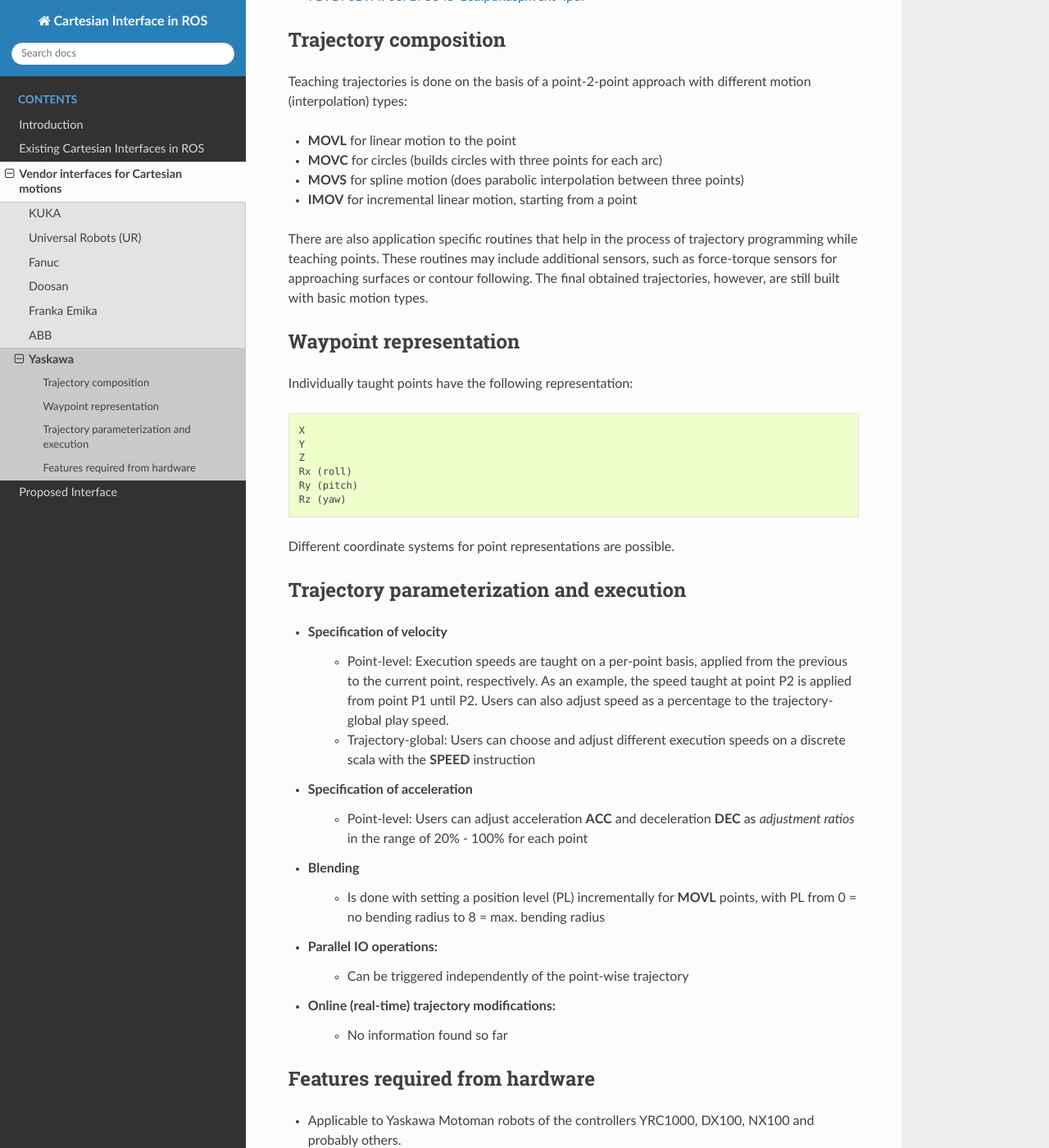
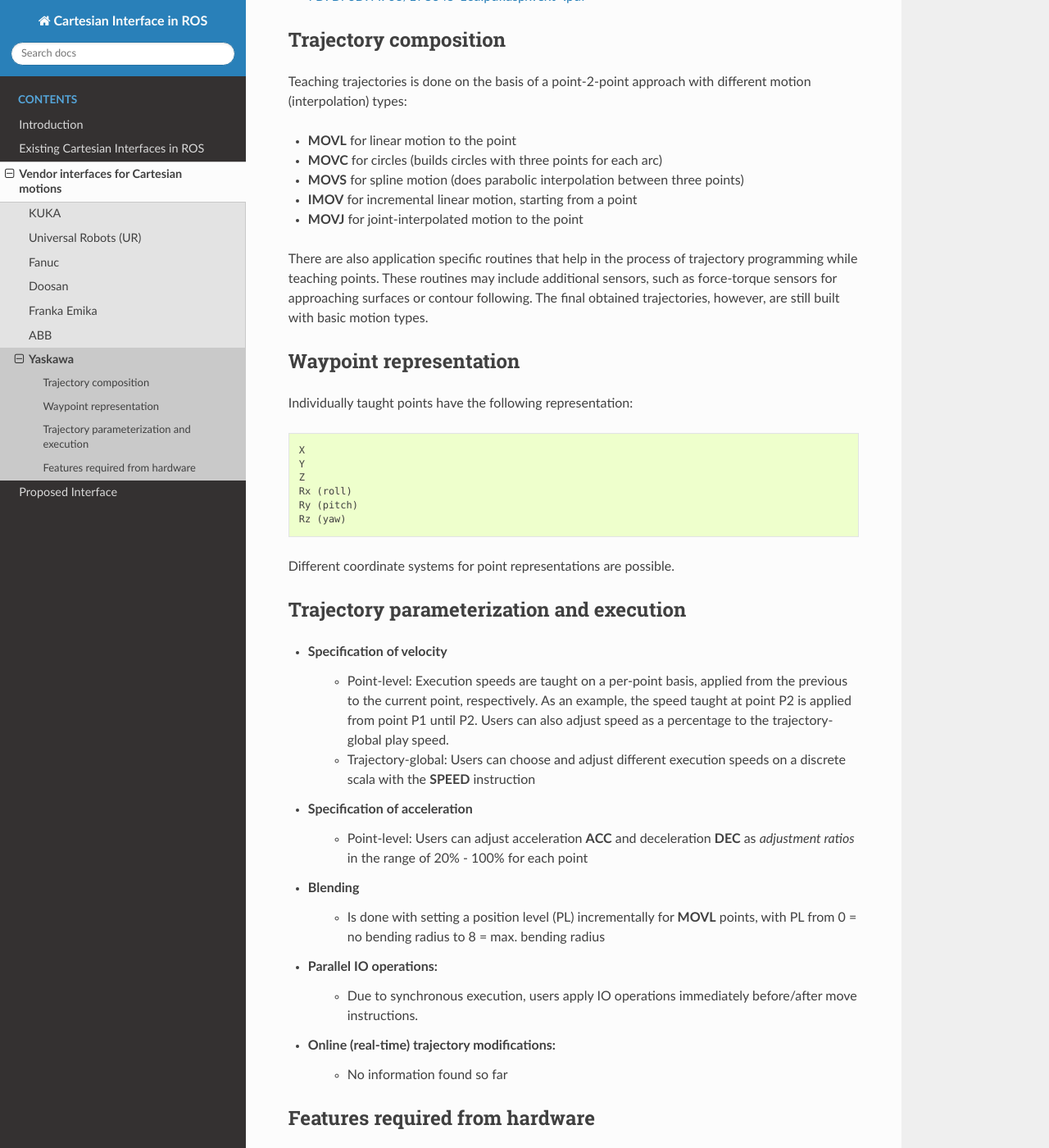
Before and after one commit to fzi-forschungszentrum-informatik/fzi_robot_interface_proposal, a Sphinx documentation site: the page built from source/industry/Yaskawa.rst, in a window 1280 px wide and 1400 px high, scrolled down 368 px. Shown: the whole window at 82% size. Built offline with Sphinx 7.4.7 and the Read the Docs theme 2.0.0, drawn with Linux system fonts in a browser that asks for light colours.

Commit message:
Yasakawa interface proofreading
Yaskawa: Add movj command

Yaskawa: Correct info in IO operations

```diff
--- a/source/industry/Yaskawa.rst
+++ b/source/industry/Yaskawa.rst
@@ -26,6 +26,7 @@ Teaching trajectories is done on the basis of a point-2-point approach with diff
 * **MOVC** for circles (builds circles with three points for each arc)
 * **MOVS** for spline motion (does parabolic interpolation between three points)
 * **IMOV** for incremental linear motion, starting from a point
+* **MOVJ** for joint-interpolated motion to the point
 
 There are also application specific routines that help in the process of trajectory programming while teaching points.
 These routines may include additional sensors, such as force-torque sensors for approaching surfaces or contour following.
@@ -65,7 +66,7 @@ Trajectory parameterization and execution
      points, with PL from 0 = no bending radius to 8 = max. bending radius
 
 * Parallel IO operations:
-   - Can be triggered independently of the point-wise trajectory
+   - Due to synchronous execution, users apply IO operations immediately before/after move instructions.
 
 * Online (real-time) trajectory modifications:
    - No information found so far
```
